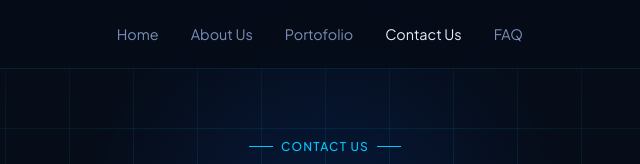
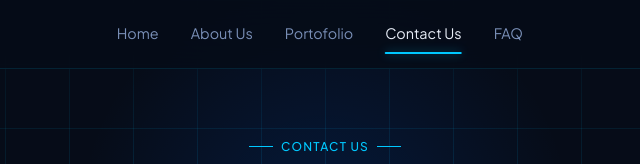
Before and after one commit to Nabil557/vyntera-labs, a plain HTML site: page contact.html in a window 1280 px wide. Shown: the top 164 px of the page, 315-955 px from the left. Drawn offline with Linux system fonts and the light colour scheme.

Commit message:
underline navbar in all page

```diff
--- a/Style/about.css
+++ b/Style/about.css
@@ -83,15 +83,38 @@
  }
 
  .nav-links a {
+     position: relative;
+     display: inline-flex;
+     padding: 0.2rem 0;
      color: var(--muted);
      text-decoration: none;
      font-size: 0.9rem;
      transition: color 0.2s;
  }
 
+ .nav-links a::after {
+     content: "";
+     position: absolute;
+     left: 50%;
+     bottom: -0.35rem;
+     width: 100%;
+     height: 2px;
+     border-radius: 999px;
+     background: var(--accent);
+     box-shadow: 0 0 10px rgba(0, 200, 255, 0.45);
+     transform: translateX(-50%) scaleX(0);
+     transform-origin: center;
+     transition: transform 0.35s cubic-bezier(0.34, 1.56, 0.64, 1);
+ }
+
  .nav-links a:hover,
  .nav-links a.active {
      color: var(--text);
+ }
+
+ .nav-links a:hover::after,
+ .nav-links a.active::after {
+     transform: translateX(-50%) scaleX(1);
  }
 
  /* Tombol CTA navbar */
--- a/Style/contact.css
+++ b/Style/contact.css
@@ -68,15 +68,38 @@ nav {
 }
 
 .nav-links a {
+    position: relative;
+    display: inline-flex;
+    padding: 0.2rem 0;
     color: var(--muted);
     text-decoration: none;
     font-size: 0.9rem;
     transition: color 0.2s;
 }
 
+.nav-links a::after {
+    content: "";
+    position: absolute;
+    left: 50%;
+    bottom: -0.35rem;
+    width: 100%;
+    height: 2px;
+    border-radius: 999px;
+    background: var(--accent);
+    box-shadow: 0 0 10px rgba(0, 200, 255, 0.45);
+    transform: translateX(-50%) scaleX(0);
+    transform-origin: center;
+    transition: transform 0.35s cubic-bezier(0.34, 1.56, 0.64, 1);
+}
+
 .nav-links a:hover,
 .nav-links a.active {
     color: var(--text);
+}
+
+.nav-links a:hover::after,
+.nav-links a.active::after {
+    transform: translateX(-50%) scaleX(1);
 }
 
 .btn-nav {
--- a/Style/faq.css
+++ b/Style/faq.css
@@ -70,15 +70,38 @@ nav {
 }
 
 .nav-links a {
+    position: relative;
+    display: inline-flex;
+    padding: 0.2rem 0;
     color: var(--muted);
     text-decoration: none;
     font-size: 0.9rem;
     transition: color 0.2s;
 }
 
+.nav-links a::after {
+    content: "";
+    position: absolute;
+    left: 50%;
+    bottom: -0.35rem;
+    width: 100%;
+    height: 2px;
+    border-radius: 999px;
+    background: var(--accent);
+    box-shadow: 0 0 10px rgba(0, 200, 255, 0.45);
+    transform: translateX(-50%) scaleX(0);
+    transform-origin: center;
+    transition: transform 0.35s cubic-bezier(0.34, 1.56, 0.64, 1);
+}
+
 .nav-links a:hover,
 .nav-links a.active {
     color: var(--text);
+}
+
+.nav-links a:hover::after,
+.nav-links a.active::after {
+    transform: translateX(-50%) scaleX(1);
 }
 
 .btn-nav {
--- a/Style/portofolio.css
+++ b/Style/portofolio.css
@@ -70,15 +70,38 @@ nav {
 }
 
 .nav-links a {
+    position: relative;
+    display: inline-flex;
+    padding: 0.2rem 0;
     color: var(--muted);
     text-decoration: none;
     font-size: 0.9rem;
     transition: color 0.2s;
 }
 
+.nav-links a::after {
+    content: "";
+    position: absolute;
+    left: 50%;
+    bottom: -0.35rem;
+    width: 100%;
+    height: 2px;
+    border-radius: 999px;
+    background: var(--accent);
+    box-shadow: 0 0 10px rgba(0, 200, 255, 0.45);
+    transform: translateX(-50%) scaleX(0);
+    transform-origin: center;
+    transition: transform 0.35s cubic-bezier(0.34, 1.56, 0.64, 1);
+}
+
 .nav-links a:hover,
 .nav-links a.active {
     color: var(--text);
+}
+
+.nav-links a:hover::after,
+.nav-links a.active::after {
+    transform: translateX(-50%) scaleX(1);
 }
 
 .btn-nav {
--- a/script.js
+++ b/script.js
@@ -5,20 +5,41 @@
 
 function setActiveNavLink() {
   const navLinks = document.querySelectorAll(".nav-links a");
-  const currentPage = window.location.pathname.split("/").pop() || "index.html";
+
+  // Get current page filename more robustly
+  let currentPage = window.location.pathname.split("/").pop();
+
+  // If empty or root, it's index.html
+  if (!currentPage || currentPage === "") {
+    currentPage = "index.html";
+  }
 
   navLinks.forEach((link) => {
     const href = link.getAttribute("href");
 
+    // Remove active from all links first
+    link.classList.remove("active");
+
     // Check if current page matches the link href
-    if (href === currentPage || (currentPage === "" && href === "index.html")) {
+    if (href === currentPage) {
       link.classList.add("active");
-    } else {
-      link.classList.remove("active");
+    } else if (currentPage === "index.html" && href === "index.html") {
+      link.classList.add("active");
     }
   });
 }
 
-// Set active link saat halaman load
-document.addEventListener("DOMContentLoaded", setActiveNavLink);
+// Set active link saat halaman load - run multiple times to ensure it works
+if (document.readyState === "loading") {
+  document.addEventListener("DOMContentLoaded", setActiveNavLink);
+} else {
+  setActiveNavLink();
+}
+
 window.addEventListener("load", setActiveNavLink);
+
+// Also set active on page visibility change (for back button, etc)
+document.addEventListener("visibilitychange", setActiveNavLink);
+
+// Fallback: run after 100ms to ensure DOM is ready
+setTimeout(setActiveNavLink, 100);
```
Also changed, not shown: faq.html (line endings or trailing spaces).
